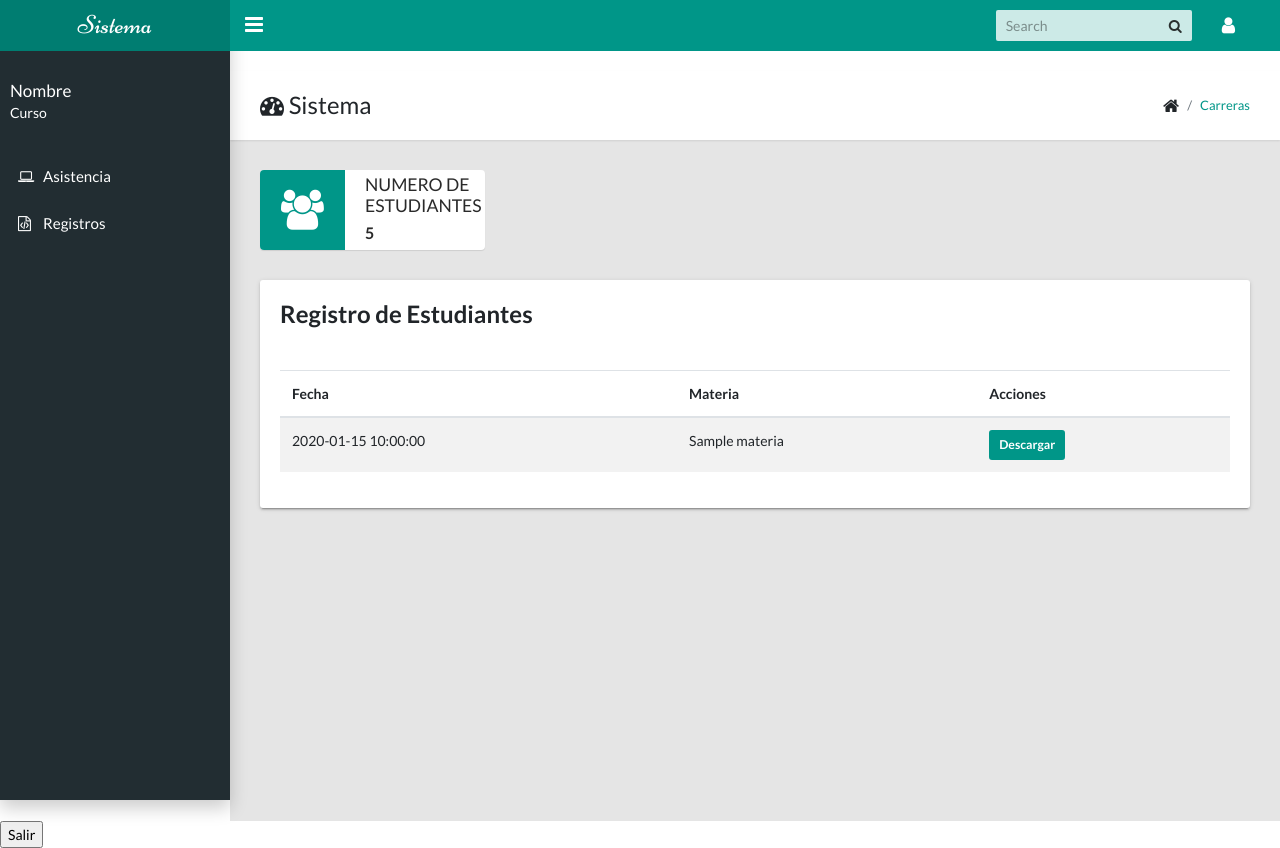
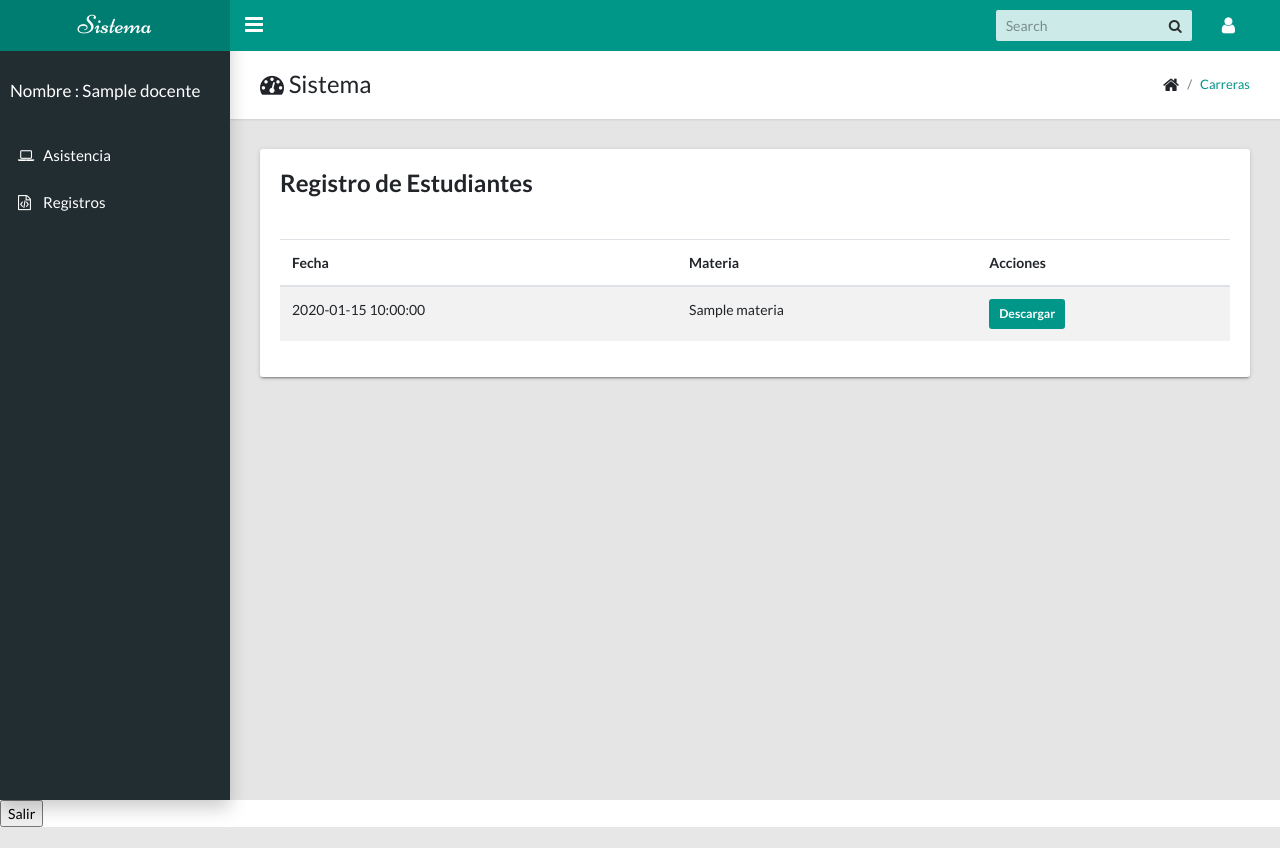
Before and after one commit to Alainr701/prueba, a PHP site: page /registros.php in a window 1280 px wide. After the commit the page ends 827 px from the top, so only its background shows below. Run offline with PHP 8.4, Linux system fonts and the light colour scheme; the visitor is signed in with stand-in values (Sample User, id 1); tables that the repository leaves empty or names only in its code hold one stand-in row (values such as "Sample post").

Commit message:
actualizacion final

```diff
--- a/registros.php
+++ b/registros.php
@@ -26,7 +26,7 @@ $idDocente = $_SESSION['id_docente'];
     <meta property="og:url" content="http://pratikborsadiya.in/blog/vali-admin">
     <meta property="og:image" content="http://pratikborsadiya.in/blog/vali-admin/hero-social.png">
     <meta property="og:description" content="Vali is a responsive and free admin theme built with Bootstrap 4, SASS and PUG.js. It's fully customizable and modular.">
-    <title>Home</title>
+    <title>Sistem INF</title>
     <meta charset="utf-8">
     <meta http-equiv="X-UA-Compatible" content="IE=edge">
     <meta name="viewport" content="width=device-width, initial-scale=1">
@@ -49,9 +49,8 @@ $idDocente = $_SESSION['id_docente'];
             <!-- User Menu-->
             <li class="dropdown"><a class="app-nav__item" href="#" data-toggle="dropdown" aria-label="Open Profile Menu"><i class="fa fa-user fa-lg"></i></a>
                 <ul class="dropdown-menu settings-menu dropdown-menu-right">
-                    <li><a class="dropdown-item" href="page-user.html"><i class="fa fa-cog fa-lg"></i> Settings</a></li>
-                    <li><a class="dropdown-item" href="page-user.html"><i class="fa fa-user fa-lg"></i> Profile</a></li>
-                    <li><a class="dropdown-item" href="page-login.html"><i class="fa fa-sign-out fa-lg"></i> Logout</a></li>
+
+                    <li><a class="dropdown-item" href="page-login.html"><i class="fa fa-sign-out fa-lg"></i> Salir</a></li>
                 </ul>
             </li>
         </ul>
@@ -60,10 +59,17 @@ $idDocente = $_SESSION['id_docente'];
     <div class="app-sidebar__overlay" data-toggle="sidebar"></div>
     <aside class="app-sidebar">
         <div class="app-sidebar__user">
-            <div>
-                <p class="app-sidebar__user-name">Nombre</p>
-                <p class="app-sidebar__user-designation">Curso</p>
-            </div>
+            <p class="app-sidebar__user-name">Nombre :
+                <?php
+                // Consultar el nombre del docente
+                $query = "SELECT nombres FROM docentes WHERE id_docente = $idDocente";
+                $result = $conn->query($query);
+                echo $result->fetch_assoc()['nombres'];
+                ?>
+
+            </p>
+
+        </div>
         </div>
         <ul class="app-menu">
 
@@ -86,16 +92,7 @@ $idDocente = $_SESSION['id_docente'];
                 <li class="breadcrumb-item"><a href="#">Carreras</a></li>
             </ul>
         </div>
-        <div class="row">
-            <div class="col-md-6 col-lg-3">
-                <div class="widget-small primary coloured-icon"><i class="icon fa fa-users fa-3x"></i>
-                    <div class="info">
-                        <h4>Numero de Estudiantes</h4>
-                        <p><b>5</b></p>
-                    </div>
-                </div>
-            </div>
-        </div>
+
         <div class="tile">
             <h3 class="tile-title">Registro de Estudiantes</h3>
 
--- a/src/generar-excel.php
+++ b/src/generar-excel.php
@@ -1,5 +1,6 @@
 <?php
 require 'vendor/autoload.php';
+// require '../servicios/db.php';
 
 use PhpOffice\PhpSpreadsheet\Spreadsheet;
 use PhpOffice\PhpSpreadsheet\Style\Alignment;
@@ -263,36 +264,51 @@ function crear_excel($datos_estudiantes){
     $writer->save('php://output');
 }
 $data=[];
-if (isset( $_POST['codigo'])) {
-    //Consultar a la base de datos------------------
-        //Datos de muetra
-    $data = [
-        [1,"PEREZ PEREZ JUAN","12sdsdsd345"," ","A","A","A","A","A","A","A","A","A","A","A","A","A","A","A","A","A","5","10","11","21"," ",2,2,3,3,2,3,4,3,4,5,3,2,4,39,65,"#",75," ","APROBADO"],
-        [2,"PEREZ PEREZ JUAN",12345," ","A","A","A","A","A","A","A","A","A","A","A","A","A","A","A","A","A","5","10","11","21"," ",2,2,3,3,2,3,4,3,4,5,3,2,4,39,65,"#",75," ","APROBADO"],
-        [3,"PEREZ PEREZ JUAN",12345," ","A","A","A","A","A","A","A","A","A","A","A","A","A","A","A","A","A","5","10","11","21"," ",2,2,3,3,2,3,4,3,4,5,3,2,4,39,65,"#",75," ","APROBADO"],
-        [4,"PEREZ PEREZ JUAN",12345," ","A","A","A","A","A","A","A","A","A","A","A","A","A","A","A","A","A","5","10","11","21"," ",2,2,3,3,2,3,4,3,4,5,3,2,4,39,65,"#",75," ","APROBADO"],
-        [5,"PEREZ PEREZ JUAN",12345," ","A","A","A","A","A","A","A","A","A","A","A","A","A","A","A","A","A","5","10","11","21"," ",2,2,3,3,2,3,4,3,4,5,3,2,4,39,65,"#",75," ","APROBADO"],
-        [6,"PEREZ PEREZ JUAN",12345," ","A","A","A","A","A","A","A","A","A","A","A","A","A","A","A","A","A","5","10","11","21"," ",2,2,3,3,2,3,4,3,4,5,3,2,4,39,65,"#",43," ","REPROBADO"],
-    ];
-    crear_excel($data);
-}else{
-    if ( isset( $_GET['codigo'])) {
-        //Consultar a la base de datos------------------
-        //Datos de muetra
-        $data = [
-            [1,"asdasd",123],
-            [2,"PEREZ PEREZ JUAN",12345," ","A","A","A","A","A","A","A","A","A","A","A","A","A","A","A","A","A","5","10","11","21"," ",2,2,3,3,2,3,4,3,4,5,3,2,4,39,65,"#",75," ","APROBADO"],
-            [3,"PEREZ PEREZ JUAN",12345," ","A","A","A","A","A","A","A","A","A","A","A","A","A","A","A","A","A","5","10","11","21"," ",2,2,3,3,2,3,4,3,4,5,3,2,4,39,65,"#",75," ","APROBADO"],
-            [4,"PEREZ PEREZ JUAN",12345," ","A","A","A","A","A","A","A","A","A","A","A","A","A","A","A","A","A","5","10","11","21"," ",2,2,3,3,2,3,4,3,4,5,3,2,4,39,65,"#",75," ","APROBADO"],
-            [5,"PEREZ PEREZ JUAN",12345," ","A","A","A","A","A","A","A","A","A","A","A","A","A","A","A","A","A","5","10","11","21"," ",2,2,3,3,2,3,4,3,4,5,3,2,4,39,65,"#",75," ","APROBADO"],
-            [6,"PEREZ PEREZ JUAN",12345," ","A","A","A","A","A","A","A","A","A","A","A","A","A","A","A","A","A","5","10","11","21"," ",2,2,3,3,2,3,4,3,4,5,3,2,4,39,65,"#",43," ","REPROBADO"],
-        ];
-        crear_excel($data);
+// if (isset( $_POST['codigo'])) {
+//     //Consultar a la base de datos------------------
+//         //Datos de muetra
+//     $data = [
+//         [1,"PEREZ PEREZ JUAN","12sdsdsd345"," ","A","A","A","A","A","A","A","A","A","A","A","A","A","A","A","A","A","5","10","11","21"," ",2,2,3,3,2,3,4,3,4,5,3,2,4,39,65,"#",75," ","APROBADO"],
+//         [2,"PEREZ PEREZ JUAN",12345," ","A","A","A","A","A","A","A","A","A","A","A","A","A","A","A","A","A","5","10","11","21"," ",2,2,3,3,2,3,4,3,4,5,3,2,4,39,65,"#",75," ","APROBADO"],
+//         [3,"PEREZ PEREZ JUAN",12345," ","A","A","A","A","A","A","A","A","A","A","A","A","A","A","A","A","A","5","10","11","21"," ",2,2,3,3,2,3,4,3,4,5,3,2,4,39,65,"#",75," ","APROBADO"],
+//         [4,"PEREZ PEREZ JUAN",12345," ","A","A","A","A","A","A","A","A","A","A","A","A","A","A","A","A","A","5","10","11","21"," ",2,2,3,3,2,3,4,3,4,5,3,2,4,39,65,"#",75," ","APROBADO"],
+//         [5,"PEREZ PEREZ JUAN",12345," ","A","A","A","A","A","A","A","A","A","A","A","A","A","A","A","A","A","5","10","11","21"," ",2,2,3,3,2,3,4,3,4,5,3,2,4,39,65,"#",75," ","APROBADO"],
+//         [6,"PEREZ PEREZ JUAN",12345," ","A","A","A","A","A","A","A","A","A","A","A","A","A","A","A","A","A","5","10","11","21"," ",2,2,3,3,2,3,4,3,4,5,3,2,4,39,65,"#",43," ","REPROBADO"],
+//     ];
+//     crear_excel($data);
+// }else{
+//     if ( isset( $_GET['data'])) {
+//         //Consultar a la base de datos------------------
+//         //Datos de muetra
+//         $id_estudiante = 1;
+//         $apellido_paterno = "PEREZ";
+//         $apellido_materno = "PEREZ";
+//         $nombres = "JUAN";
+//         $ci = "12345";
+//         $asistencia_valor = "A";
+//         $data[] = array(
+//             $id_estudiante,
+//             $apellido_materno . " " . $apellido_paterno . " " . $nombres,
+//             $ci,
+//             " ",
+//             // $id_asistencia,
+//             // $id_materia,
+//             // $fecha,
+//             $asistencia_valor
+//         );
+//         // $data = [
+//         //     [1,"asdasd",123],
+//         //     [2,"PEREZ PEREZ JUAN",12345," ","A","A","A","A","A","A","A","A","A","A","A","A","A","A","A","A","A","5","10","11","21"," ",2,2,3,3,2,3,4,3,4,5,3,2,4,39,65,"#",75," ","APROBADO"],
+//         //     [3,"PEREZ PEREZ JUAN",12345," ","A","A","A","A","A","A","A","A","A","A","A","A","A","A","A","A","A","5","10","11","21"," ",2,2,3,3,2,3,4,3,4,5,3,2,4,39,65,"#",75," ","APROBADO"],
+//         //     [4,"PEREZ PEREZ JUAN",12345," ","A","A","A","A","A","A","A","A","A","A","A","A","A","A","A","A","A","5","10","11","21"," ",2,2,3,3,2,3,4,3,4,5,3,2,4,39,65,"#",75," ","APROBADO"],
+//         //     [5,"PEREZ PEREZ JUAN",12345," ","A","A","A","A","A","A","A","A","A","A","A","A","A","A","A","A","A","5","10","11","21"," ",2,2,3,3,2,3,4,3,4,5,3,2,4,39,65,"#",75," ","APROBADO"],
+//         //     [6,"PEREZ PEREZ JUAN",12345," ","A","A","A","A","A","A","A","A","A","A","A","A","A","A","A","A","A","5","10","11","21"," ",2,2,3,3,2,3,4,3,4,5,3,2,4,39,65,"#",43," ","REPROBADO"],
+//         // ];
+//         crear_excel($data);
 
-    }else {
-        echo "no existe código";
-    }
-
-}
+//     }else {
+//         echo "no existe código";
+//     }
+// }
 
 ?>
```
Also changed, not shown: descargar_asistencia.php (+3 -26 lines), index.php (+12 -13 lines).
